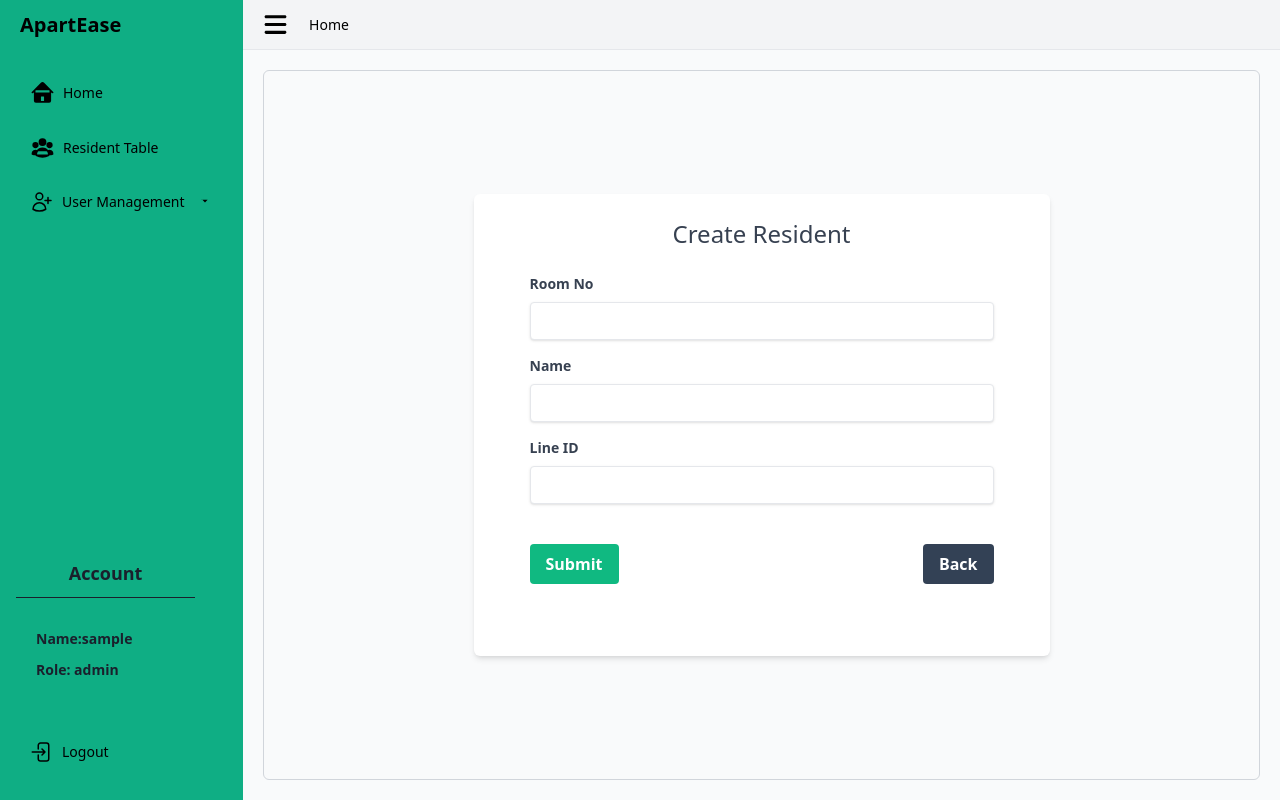
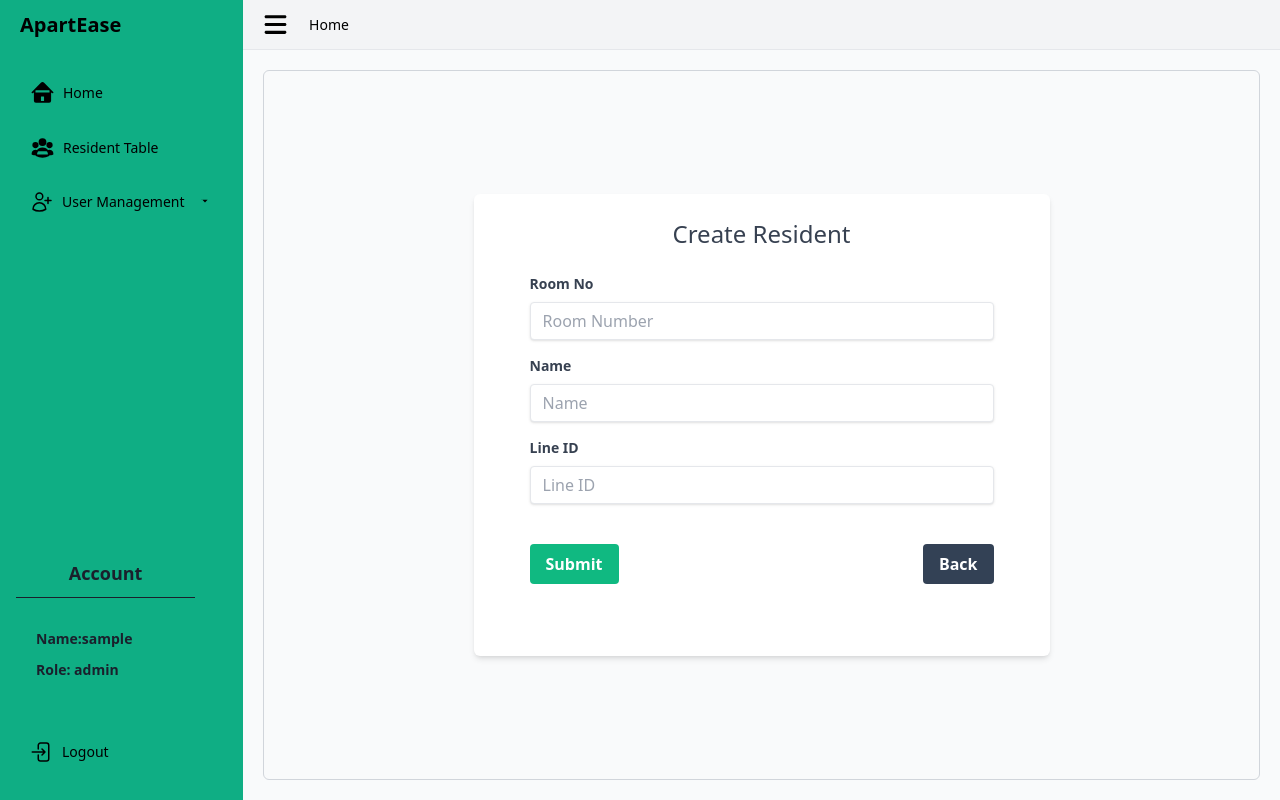
Before and after one commit to sawehkalanephaung/ApartEase-Frontend, a Vue app: page /resident-create in a window 1280 px wide. Shown: the top 800 px of the page. Built offline with nearby package versions, Linux system fonts and the light colour scheme; sample sign-in values are in the browser's storage.

Commit message:
Add error form error handling
- install vee-validate and yup to check input field

```diff
--- a/package.json
+++ b/package.json
@@ -14,7 +14,7 @@
     "axios": "^1.6.8",
     "pinia": "^2.1.7",
     "scss": "^0.2.4",
-    "vee-validate": "^2.2.15",
+    "vee-validate": "^4.13.1",
     "vue": "^3.4.21",
     "vue-router": "^4.3.0",
     "vuex": "^4.1.0",
--- a/src/views/ResidentCreateView.vue
+++ b/src/views/ResidentCreateView.vue
@@ -2,58 +2,50 @@
   <div class="flex items-center justify-center h-full">
     <div class="w-full max-w-xl p-6 bg-white rounded-md shadow-md">
       <h3 class="text-2xl font-medium text-gray-700 text-center">Create Resident</h3>
-
-      <form @submit.prevent="register" class="rounded px-8 pt-6 pb-8 mb-4">
+      <Form @submit="register" :validation-schema="schema" class="rounded px-8 pt-6 pb-8 mb-4">
         <div class="mb-4">
-          <label
-            class="block text-gray-700 text-sm font-bold mb-2"
-            for="roomNumber"
-            >Room No</label
-          >
-          <input
+          <label class="block text-gray-700 text-sm font-bold mb-2" for="roomNumber">Room No</label>
+          <Field
             v-model="roomNumber"
             type="text"
             id="roomNumber"
+            name="roomNumber"
             class="shadow appearance-none border rounded w-full py-2 px-3 text-gray-700 leading-tight focus:outline-none focus:shadow-outline"
-            required
+            placeholder="Room Number"
           />
-          <p v-if="!roomNumber && submitted" class="text-red-500 text-xs italic">
-            Please enter the room number
-          </p>
+          <ErrorMessage name="roomNumber" class="text-red-500 text-xs italic" />
+          <p v-if="message" class="text-error text-xs italic mt-2">{{ message }}</p>
         </div>
 
         <div class="mb-4">
           <label class="block text-gray-700 text-sm font-bold mb-2" for="name">Name</label>
-          <input
+          <Field
             v-model="name"
             type="text"
             id="name"
+            name="name"
             class="shadow appearance-none border rounded w-full py-2 px-3 text-gray-700 leading-tight focus:outline-none focus:shadow-outline"
-            required
+            placeholder="Name"
           />
-          <p v-if="!name && submitted" class="text-red-500 text-xs italic">
-            Please enter the resident name
-          </p>
+          <ErrorMessage name="name" class="text-red-500 text-xs italic" />
         </div>
 
         <div class="mb-4">
           <label class="block text-gray-700 text-sm font-bold mb-2" for="lineId">Line ID</label>
-          <input
+          <Field
             v-model="lineId"
             type="text"
             id="lineId"
+            name="lineId"
             class="shadow appearance-none border rounded w-full py-2 px-3 text-gray-700 leading-tight focus:outline-none focus:shadow-outline"
-            required
+            placeholder="Line ID"
           />
-          <p v-if="!lineId && submitted" class="text-red-500 text-xs italic">
-            Please enter the resident Line ID
-          </p>
+          <ErrorMessage name="lineId" class="text-red-500 text-xs italic" />
         </div>
 
         <div class="flex items-center justify-between mt-10">
           <button
             type="submit"
-
             class="bg-emerald-500 hover:bg-emerald-700 text-white font-bold py-2 px-4 rounded focus:outline-none focus:shadow-outline"
           >
             Submit
@@ -61,12 +53,12 @@
           <button
             type="button"
             @click="cancel"
-           class="bg-slate-700 hover:bg-slate-800 text-white font-bold py-2 px-4 rounded">
+            class="bg-slate-700 hover:bg-slate-800 text-white font-bold py-2 px-4 rounded"
+          >
             Back
           </button>
         </div>
-      </form>
-      <p v-if="message" class="text-error mt-5">{{ message }}</p>
+      </Form>
     </div>
   </div>
 </template>
@@ -74,7 +66,10 @@
 <script setup>
 import { ref } from 'vue';
 import { useRouter } from 'vue-router';
-import apiClient from "@/services/AxiosClient.js";
+import { Form, Field, ErrorMessage } from 'vee-validate';
+
+import * as yup from 'yup';
+import apiClient from '@/services/AxiosClient.js';
 
 const router = useRouter();
 
@@ -83,32 +78,30 @@ const name = ref('');
 const lineId = ref('');
 const message = ref('');
 
+const schema = yup.object().shape({
+  roomNumber: yup.string().required('Room number is required!'),
+  name: yup.string().required('Name is required!'),
+  lineId: yup.string().required('Line ID is required!'),
+});
+
 const register = async () => {
   try {
     const resident = {
       roomNumber: roomNumber.value,
       name: name.value,
-      lineId: lineId.value
+      lineId: lineId.value,
     };
-    const response = await apiClient.post("/resident/add", resident);
-
-    // Check if the response status is 201 (Created)
+    const response = await apiClient.post('/resident/add', resident);
     if (response.status === 201) {
-          // Show the message from the backend
       alert(response.data.message);
-          // Redirect to resident list page after successful creation
       router.push('/resident-list');
     } else {
-          // Display the message from the backend if status is not 201
       alert(response.data.message);
     }
   } catch (error) {
-    // Check if error object exists and contains data property
     if (error.response && error.response.data && error.response.data.message) {
-      // Display the error message from the server
       message.value = error.response.data.message;
     } else {
-      // Display a generic error message
       message.value = 'An error occurred during registration. Please try again.';
     }
   }
```
Also changed, not shown: 1 other file (tests, documents, lock files or other folders). Lines whose indentation alone changed are shown as unchanged.
